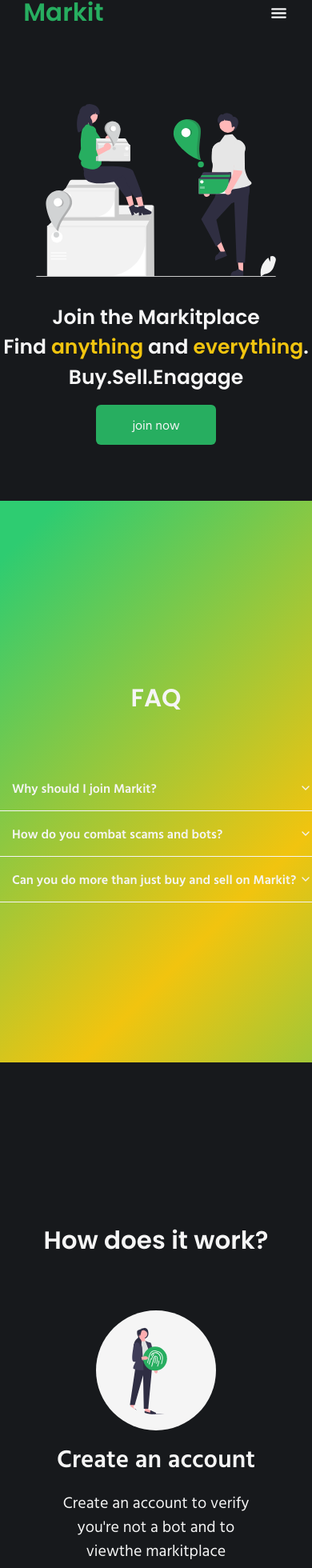
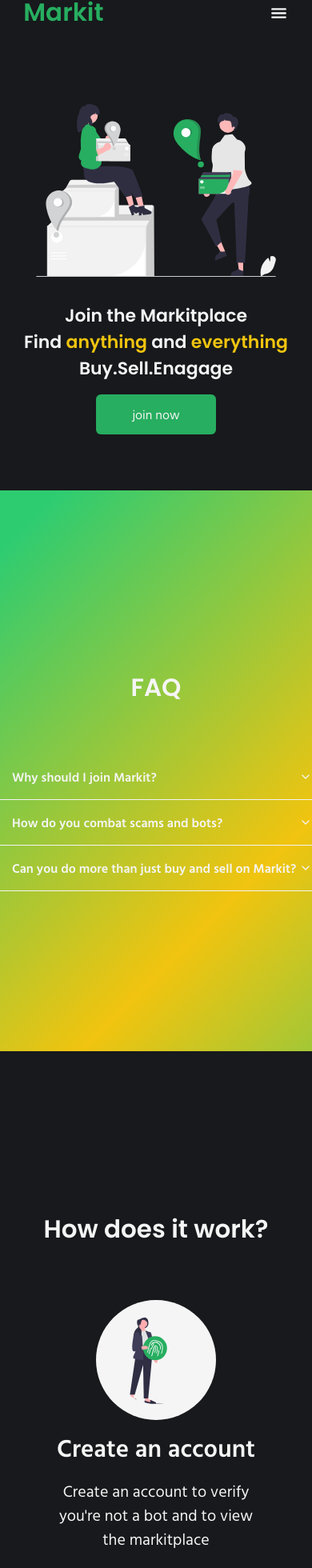
Before and after one commit to Ryurcia/Markit, a Next.js app: page /landing in a window 390 px wide. Shown: the part 27-1987 px from the top of the page at 80% size. Built offline with nearby package versions, Linux system fonts and the light colour scheme.

Commit message:
fix: Added horizontal padding for hero text for better mobile view. Fixed sentence in how it works section

```diff
--- a/src/app/landing/page.tsx
+++ b/src/app/landing/page.tsx
@@ -99,9 +99,11 @@ const page = () => {
           />
         </div>
         <div className={`flex flex-col items-center gap-[16px] lg:items-start`}>
-          <h1 className={`${poppins.className} text-center text-sub font-semibold md:text-h3 lg:text-left lg:text-h2`}>
+          <h1
+            className={`${poppins.className} text-center text-[22px] font-semibold px-[10px] md:text-h3 lg:text-left lg:text-h2`}
+          >
             Join the Markitplace <br /> Find <span className={`text-accent1`}>anything</span> and{' '}
-            <span className={`text-accent1`}>everything</span>.
+            <span className={`text-accent1`}>everything</span>
             <br /> Buy.Sell.Enagage
           </h1>
           <a
@@ -186,7 +188,7 @@ const page = () => {
             <div className={`flex flex-col items-center gap-[16px]`}>
               <h1 className={`text-h3 font-semibold`}>Create an account</h1>
               <p className={`w-[250px] text-center  text-[20px]`}>
-                Create an account to verify you&apos;re not a bot and to viewthe markitplace
+                Create an account to verify you&apos;re not a bot and to view the markitplace
               </p>
             </div>
           </div>
```
